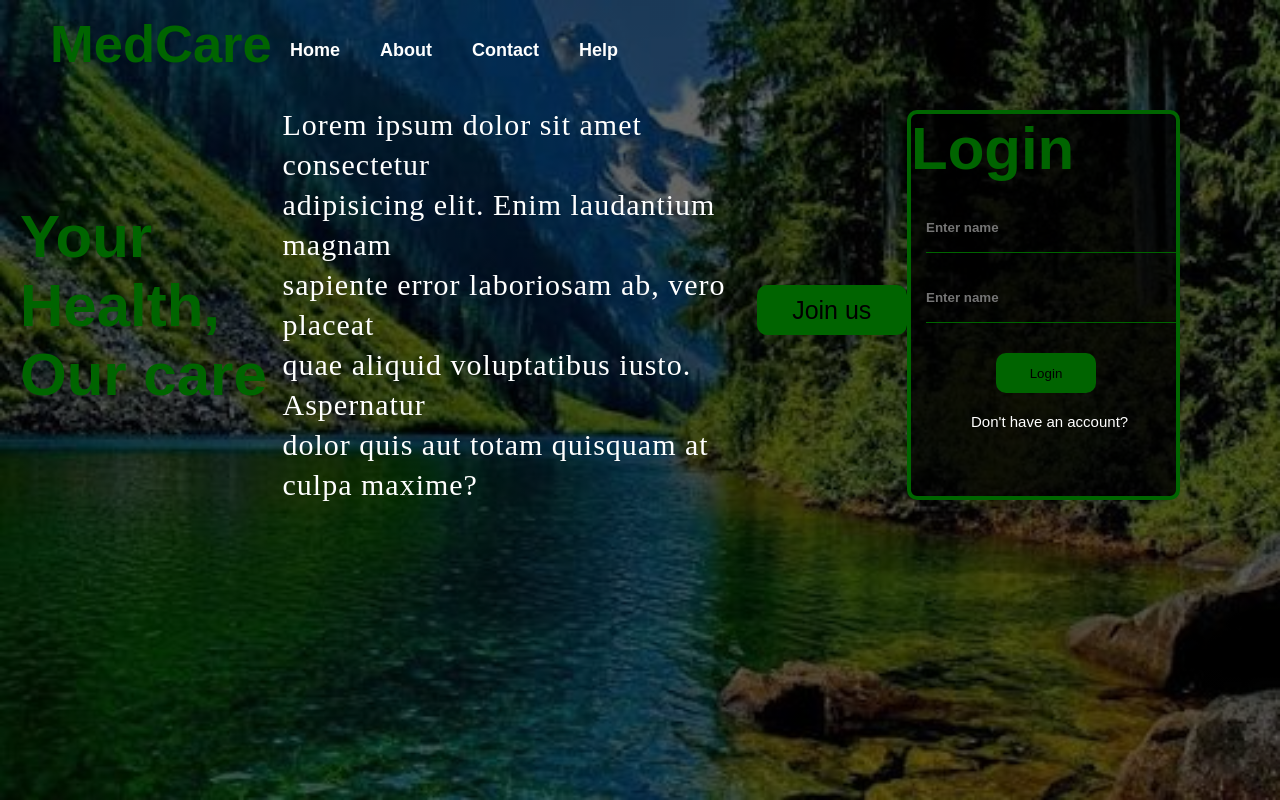
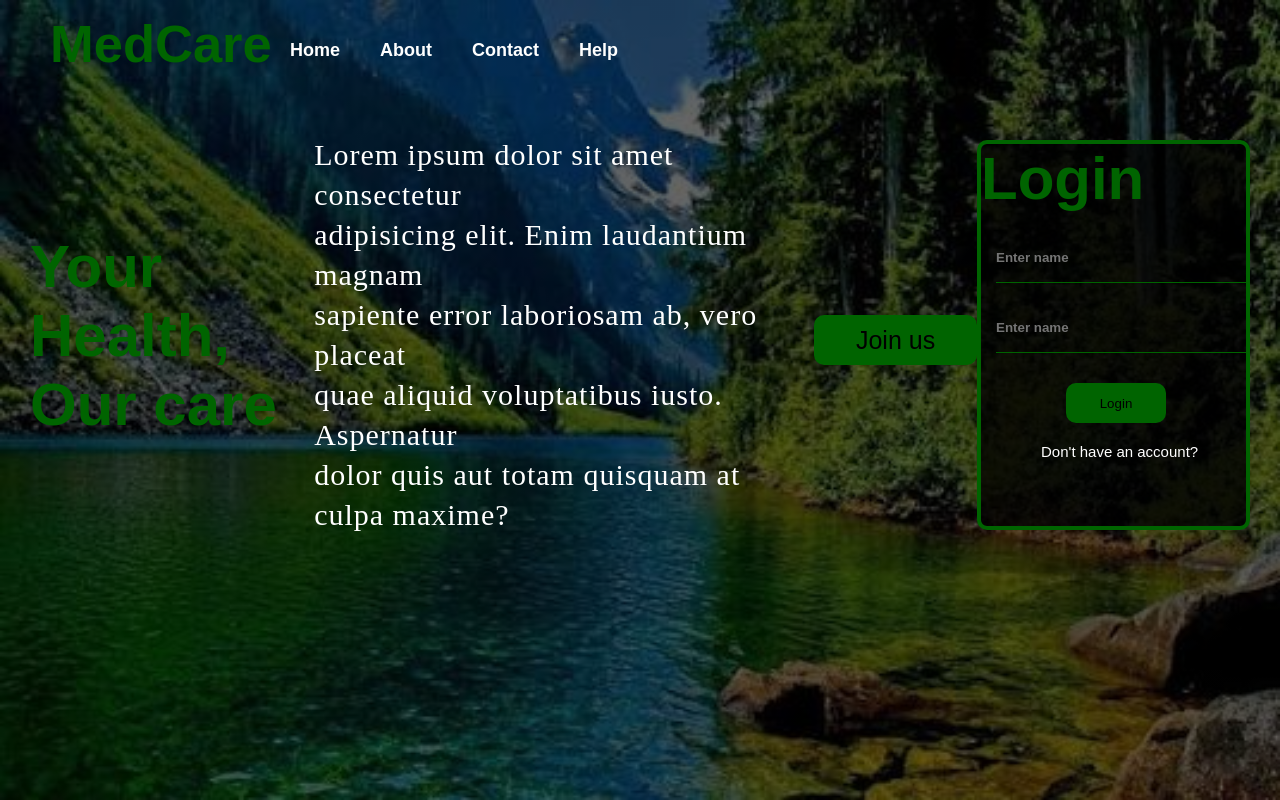
Before and after one commit to Mrcool-Chef/Website1, a plain HTML site: page index.html in a window 1280 px wide. Drawn offline with Linux system fonts and the light colour scheme.

Commit message:
Modify styles for content and form elements
Updated margin and font-weight styles for better layout.

```diff
--- a/style.css
+++ b/style.css
@@ -65,7 +65,7 @@ ul li a:hover{
     color: darkgreen;
     position: relative;
     font-size: 30px;
-    margin: 30px 20px;
+    margin: 60px 30px;
     display: flex;
     justify-content: space-between;
     align-items: center;
@@ -74,7 +74,6 @@ ul li a:hover{
 .form{
     width:300px;
     height:390px;
-    margin-right:80px;
     background: rgba(0,0,0,0.8);
     border:4px solid darkgreen;
     border-radius:10px;
@@ -82,7 +81,7 @@ ul li a:hover{
 .info{
     color: white;
     max-width:500px;
-    font-weight: light;
+    font-weight: 300;
     letter-spacing: 1px;
     font-family: 'Times New Roman';
     line-height:40px;
```
